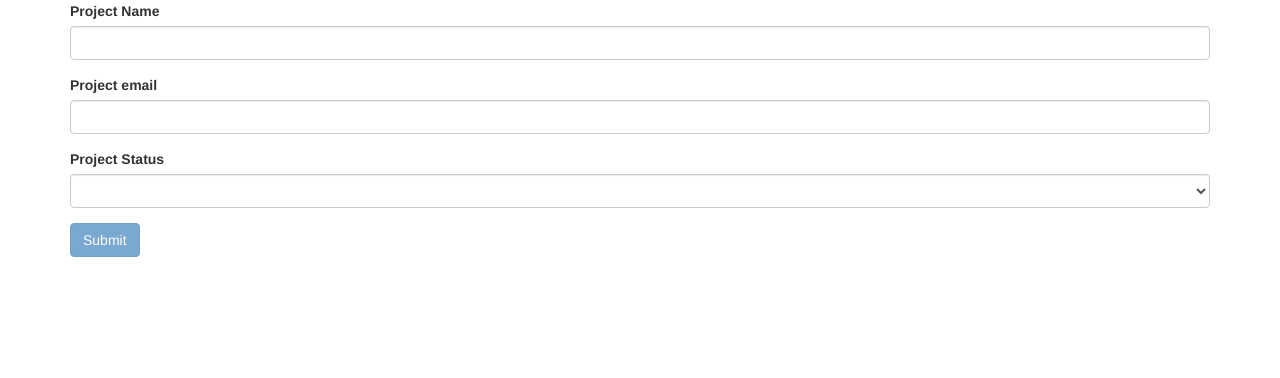
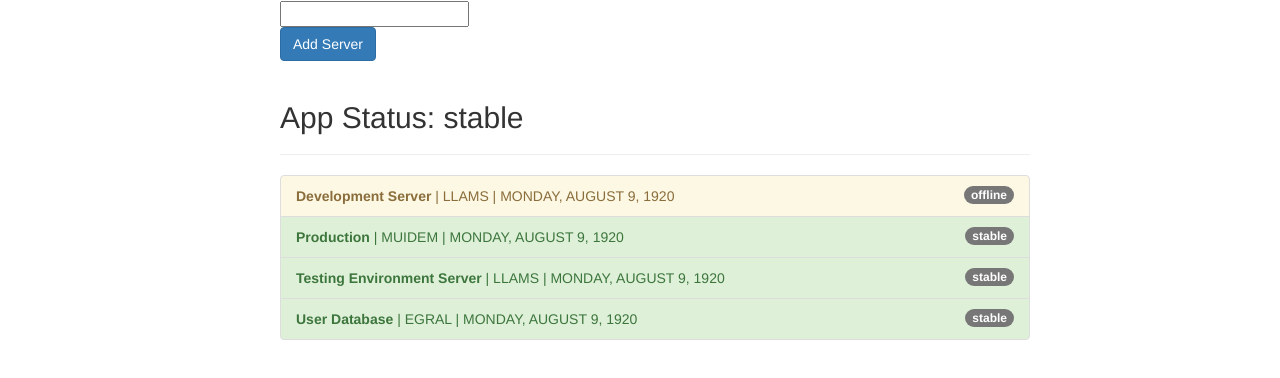
Before and after one commit to Mackander/demo1, an Angular app: page / in a window 1280 px wide. Shown: the top 378 px of the page. Built offline with nearby package versions, Linux system fonts and the light colour scheme.

Commit message:
Assignment 8

```diff
--- a/src/app/app.component.html
+++ b/src/app/app.component.html
@@ -38,7 +38,12 @@
     <app-user-form></app-user-form>
 </div> -->
 
-<!-- Assingment 7 -->
+<!-- Assingment 7
 <div class="container">
     <app-reactive-form></app-reactive-form>
 </div>
+-->
+
+<div class="container">
+  <app-filter></app-filter>
+</div>
--- /dev/null
+++ b/src/app/assignment8/filter/filter.component.html
@@ -0,0 +1,26 @@
+<div class="container">
+  <div class="row">
+    <div class="col-xs-12 col-sm-10 col-md-8 col-sm-offset-1 col-md-offset-2">
+      <input type="text" [(ngModel)]="filteredStatus">
+      <br>
+      <button class="btn btn-primary" (click)="onAddServer()">Add Server</button>
+      <br><br>
+      <h2>App Status: {{ appStatus | async}}</h2>
+      <hr>
+      <ul class="list-group">
+        <li
+          class="list-group-item"
+          *ngFor="let server of servers | sort:'name'"
+          [ngClass]="getStatusClasses(server)">
+          <span
+            class="badge">
+            {{ server.status }}
+          </span>
+          <strong>{{ server.name }}</strong> |
+          {{ server.instanceType | uppercase | reverse }} |
+          {{ server.started | date:'fullDate' | uppercase }}
+        </li>
+      </ul>
+    </div>
+  </div>
+</div>
--- /dev/null
+++ b/src/app/assignment8/filter/filter.component.ts
@@ -0,0 +1,57 @@
+import { Component } from '@angular/core';
+
+@Component({
+  selector: 'app-filter',
+  templateUrl: './filter.component.html',
+  styleUrls: ['./filter.component.css']
+})
+export class FilterComponent {
+
+  appStatus = new Promise((resolve, reject) => {
+    setTimeout(() => {
+      resolve('stable');
+    }, 2000);
+  });
+  servers = [
+    {
+      instanceType: 'medium',
+      name: 'Production',
+      status: 'stable',
+      started: new Date(15, 1, 2017)
+    },
+    {
+      instanceType: 'large',
+      name: 'User Database',
+      status: 'stable',
+      started: new Date(15, 1, 2017)
+    },
+    {
+      instanceType: 'small',
+      name: 'Development Server',
+      status: 'offline',
+      started: new Date(15, 1, 2017)
+    },
+    {
+      instanceType: 'small',
+      name: 'Testing Environment Server',
+      status: 'stable',
+      started: new Date(15, 1, 2017)
+    }
+  ];
+  filteredStatus = '';
+  getStatusClasses(server: { instanceType: string, name: string, status: string, started: Date }) {
+    return {
+      'list-group-item-success': server.status === 'stable',
+      'list-group-item-warning': server.status === 'offline',
+      'list-group-item-danger': server.status === 'critical'
+    };
+  }
+  onAddServer() {
+    this.servers.push({
+      instanceType: 'small',
+      name: 'New Server',
+      status: 'stable',
+      started: new Date(15, 1, 2017)
+    });
+  }
+}
--- /dev/null
+++ b/src/app/assignment8/reverse.pipe.ts
@@ -0,0 +1,16 @@
+import { Pipe, PipeTransform } from '@angular/core';
+
+@Pipe({
+  name: 'reverse'
+})
+export class ReversePipe implements PipeTransform {
+
+  transform(value: any): any {
+
+    if (value) {
+      return value.split('').reverse().join('').toString();
+    } else {
+      return value;
+    }
+  }
+}
--- /dev/null
+++ b/src/app/assignment8/sort.pipe.ts
@@ -0,0 +1,28 @@
+import { Pipe, PipeTransform } from '@angular/core';
+
+@Pipe({
+  name: 'sort'
+})
+export class SortPipe implements PipeTransform {
+
+  transform(value: any, propertyName): any {
+    if (value.length > 0) {
+      const sortedData = value.sort((a, b) =>  this.compareData(a, b, propertyName) );
+      return sortedData;
+    } else { return value; }
+  }
+
+  compareData(a: any, b: any, propertyName: string) {
+    const strA: string = a[propertyName].toUpperCase();
+    const strB: string = b[propertyName].toUpperCase();
+
+    if (strA < strB) {
+      return -1;
+    }
+    if (strA > strB) {
+      return 1;
+    }
+    return 0;
+  }
+
+}
```
Also changed, not shown: src/app/app.module.ts (+7 -1 lines), src/app/assignment8/filter/filter.component.css (added).
